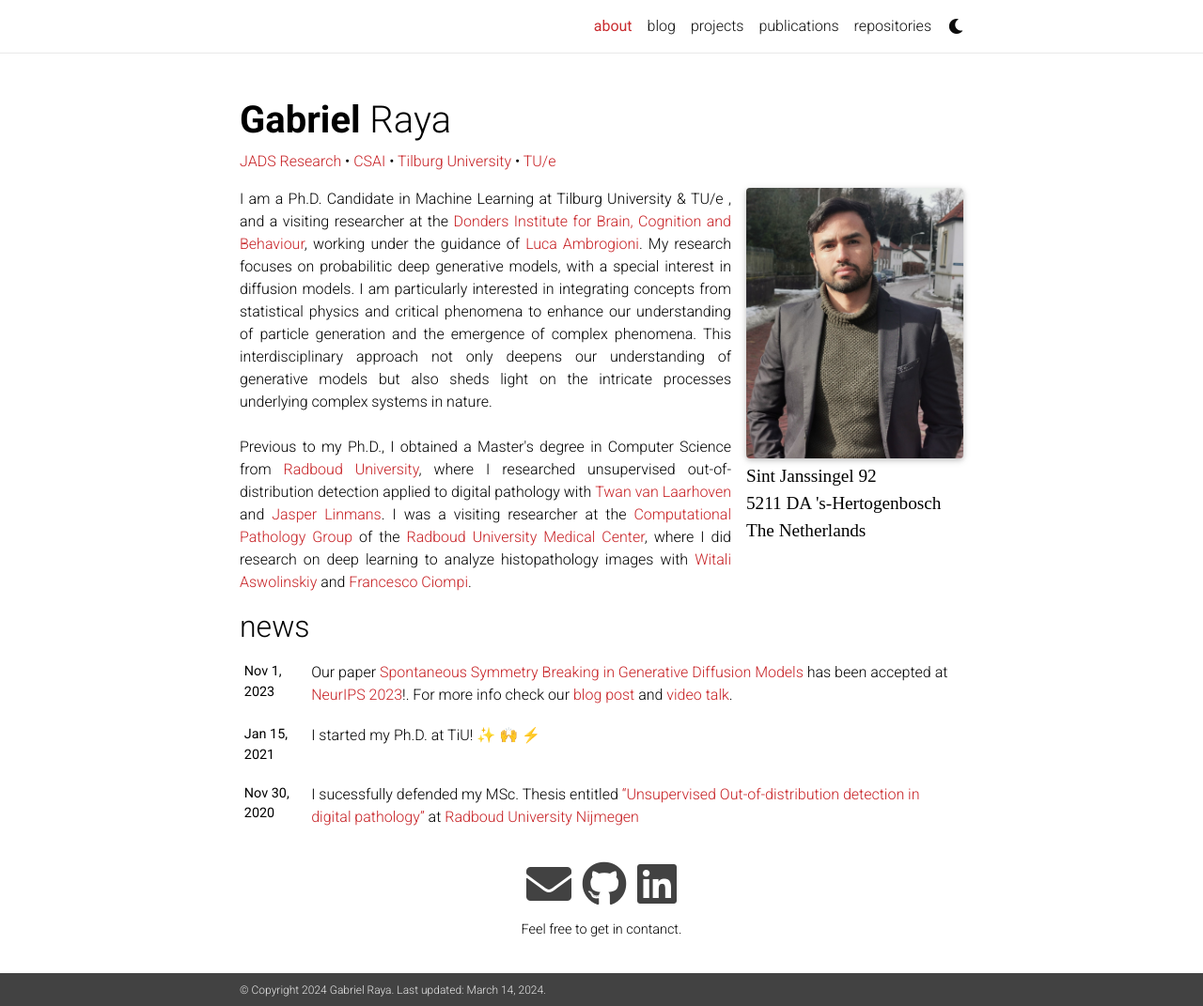
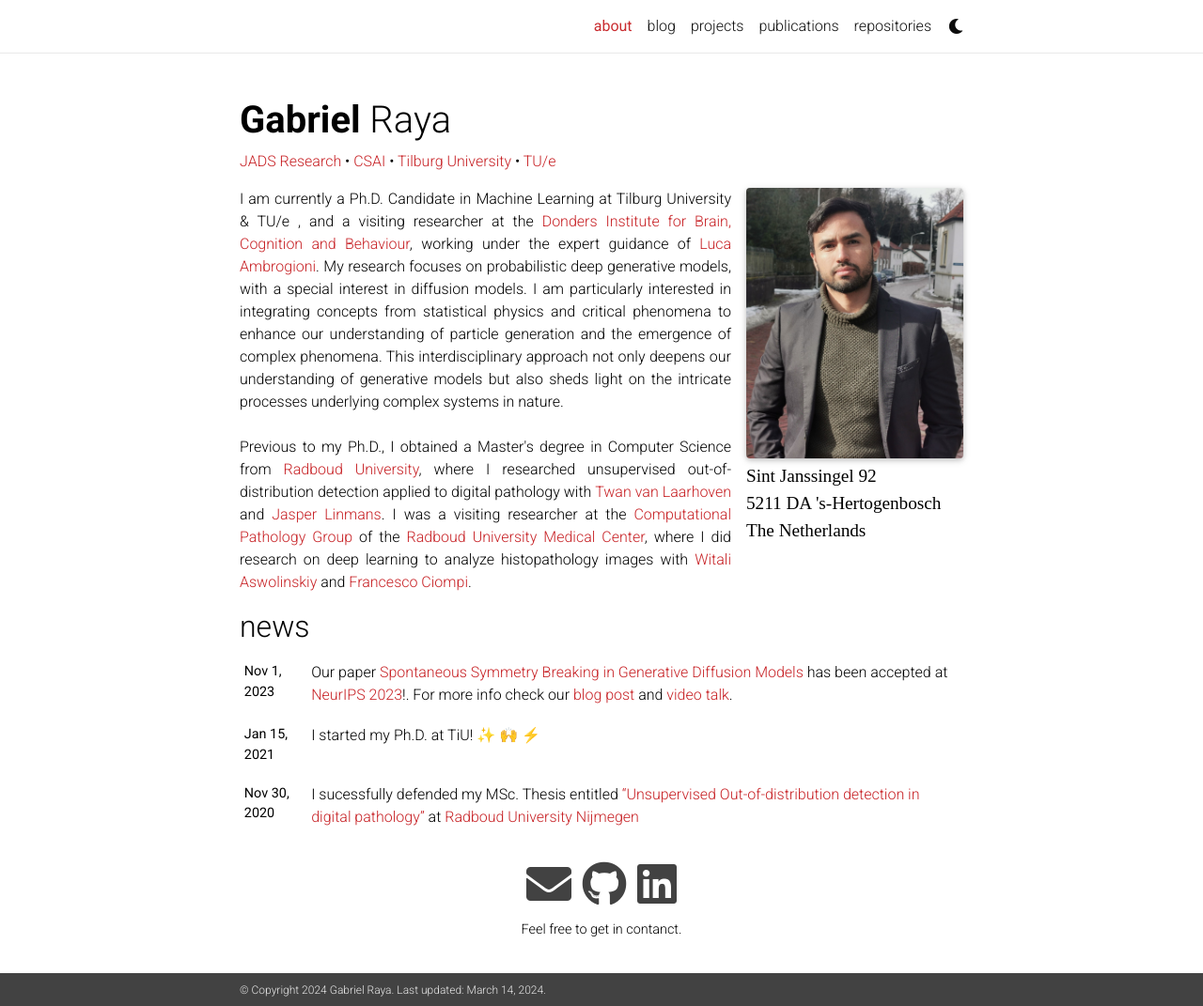
Before and after one commit to gabrielraya/gabrielraya.github.io, a Jekyll site: the page built from _pages/about.md, in a window 1280 px wide and 1071 px high. Shown: the whole window at 94% size. Built offline with Jekyll 4.4.1, drawn with Linux system fonts in a browser that asks for light colours; nearby versions of some CDN libraries; emoji names are drawn with the system emoji font; a style sheet for code colours, icons or effects is not loaded.

```diff
--- a/_layouts/bib.html
+++ b/_layouts/bib.html
@@ -106,6 +106,9 @@
     {% if entry.blog %}
       <a href="{{ entry.blog }}" class="btn btn-sm z-depth-0" role="button" target="_blank">Blog</a>
     {% endif %}
+    {% if entry.video %}
+      <a href="{{ entry.video }}" class="btn btn-sm z-depth-0" role="button" target="_blank">Video</a>
+    {% endif %}
     {% if entry.code %}
       <a href="{{ entry.code }}" class="btn btn-sm z-depth-0" role="button" target="_blank">Code</a>
     {% endif %}
--- a/_pages/about.md
+++ b/_pages/about.md
@@ -20,7 +20,7 @@ social: true  # includes social icons at the bottom of the page
 ---
 
 <p align="justify">
-I am a Ph.D. Candidate in Machine Learning at Tilburg University & TU/e , and a visiting researcher at the <a href="https://www.ru.nl/donders/">Donders Institute for Brain, Cognition and Behaviour</a>, working under the guidance of <a href="https://www.artcogsys.com/team/luca">Luca Ambrogioni</a>. My research focuses on probabilitic deep generative models, with a special interest in diffusion models. I am particularly interested in integrating concepts from statistical physics and critical phenomena to enhance our understanding of particle generation and the emergence of complex phenomena. This interdisciplinary approach not only deepens our understanding of generative models but also sheds light on the intricate processes underlying complex systems in nature.
+I am currently a Ph.D. Candidate in Machine Learning at Tilburg University & TU/e , and a visiting researcher at the <a href="https://www.ru.nl/donders/">Donders Institute for Brain, Cognition and Behaviour</a>, working under the expert guidance of <a href="https://www.artcogsys.com/team/luca">Luca Ambrogioni</a>. My research focuses on probabilistic deep generative models, with a special interest in diffusion models. I am particularly interested in integrating concepts from statistical physics and critical phenomena to enhance our understanding of particle generation and the emergence of complex phenomena. This interdisciplinary approach not only deepens our understanding of generative models but also sheds light on the intricate processes underlying complex systems in nature.
 <br><br>
 
 Previous to my Ph.D., I obtained a Master's degree in Computer Science from <a href="https://www.ru.nl/english/">Radboud University</a>, where I researched unsupervised out-of-distribution detection applied to digital pathology with <a href="https://www.twanvl.nl/">Twan van Laarhoven</a>  and
```
Also changed, not shown: _bibliography/papers.bib (+7 -0 lines), _posts/2023-05-31-symmetry-breaking-diffusion-models.md (line endings or trailing spaces).
